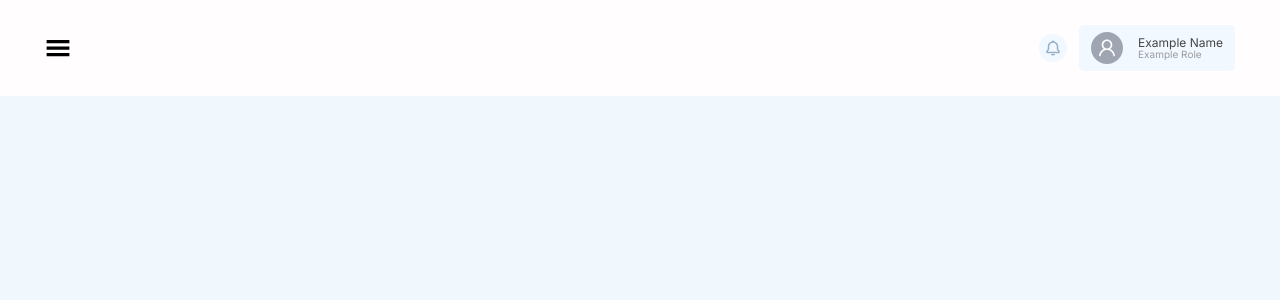
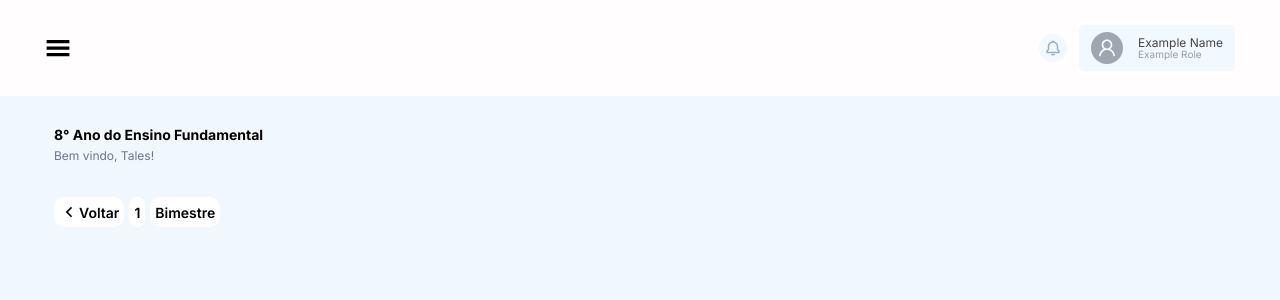
Before and after one commit to grupo-5-m3-2022/homeschooling, a React (Create React App) app: page /dashboard/1 in a window 1280 px wide. Shown: the top 300 px of the page. Built offline with nearby package versions, Linux system fonts and the light colour scheme.

Commit message:
Feat: Add Bimester to Dashbord Lessons Tab

```diff
--- a/src/components/Bimester/index.jsx
+++ b/src/components/Bimester/index.jsx
@@ -2,10 +2,13 @@ import { useParams, useLocation, useHistory } from "react-router-dom";
 import { FiClipboard, FiSettings } from "react-icons/fi";
 import { HiCubeTransparent } from "react-icons/hi";
 import { AiOutlineInfoCircle } from "react-icons/ai";
+import { RiArrowLeftSLine } from "react-icons/ri"
 import { DashboardContainer } from "../../pages/dashboard/styles";
+import { BimesterContent } from "./styles";
+import { GrDocumentText } from "react-icons/gr"
 import material from "../../services/material";
-import Header from "../Header";
-import SideBar from "../SideBar";
+import Header from "../../components/Header";
+import SideBar from "../../components/SideBar";
 
 export default function Bimester() {
     const { subject } = useParams()
@@ -23,6 +26,39 @@ export default function Bimester() {
             <div className="dashboard-content">
                 <Header/>
                 <main>
+                    <BimesterContent>
+                        <div className="bimester-title">
+                            <h2>8° Ano do Ensino Fundamental</h2>
+                            <h3>Bem vindo, Tales!</h3>
+                            </div>
+                        <div className="bimester-navegation">
+                            <button>
+                                <RiArrowLeftSLine />
+                                Voltar
+                            </button>
+                            <button>{subject}</button>
+                            <button>Bimestre {bimester}</button>
+                        </div>
+
+                        <div className="bimester-content">
+                            <ul>
+                                {
+                                    material[0].bimesters.map(bimesterMaterial => (
+                                        bimesterMaterial.bimester === Number(bimester) ?
+                                            bimesterMaterial.subejects[0][subject].map((lessons, index) => (
+                                                <li key={index}>
+                                                    <div>
+                                                        <GrDocumentText />
+                                                        <h3>{lessons.title}</h3>
+                                                    </div>
+                                                </li>
+                                            )) :
+                                            null
+                                    ))
+                                }
+                            </ul>
+                        </div>
+                    </BimesterContent>
                 </main>
             </div>
 
--- /dev/null
+++ b/src/components/Bimester/styles.js
@@ -0,0 +1,72 @@
+import styled from "styled-components";
+
+export const BimesterContent = styled.div`
+    padding: 32px 54px;
+    display: flex;
+    flex-direction: column;
+    gap: 35px;
+
+    .bimester-title {
+        display: flex;
+        flex-direction: column;
+        gap: 8px;
+
+        h2 {
+            font-size: 14px;
+        }
+
+        h3 {
+            font-size: 12px;
+            font-weight: 400;
+            color: #6B758A;
+        }
+    }
+
+
+    .bimester-navegation {
+        width: max-content;
+
+        display: flex;
+        gap: 5px;
+
+        button {
+            display: flex;
+            justify-content: center;
+            align-items: center;
+            font-weight: 600;
+            font-size: 14px;
+
+            border: none;
+            border-radius: 10px;
+            padding: 5px;
+
+            background-color: white;
+        }
+
+        svg {
+            font-size: 20px;
+        }
+    }
+
+    .bimester-content {
+
+        ul {
+            display: flex;
+            flex-direction: column;
+            gap: 25px;
+        }
+
+        div {
+            display: flex;
+            align-items: center;
+            gap: 15px;
+            padding: 20px 30px;
+            background-color: white;
+
+            h3 {
+                font-size: 14px;
+                font-weight: 700;
+            }
+        }
+    }
+`
```
